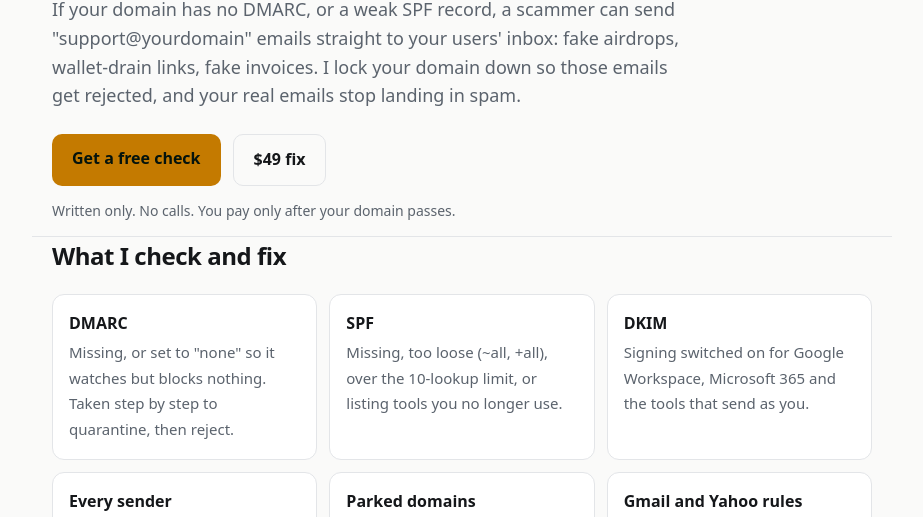
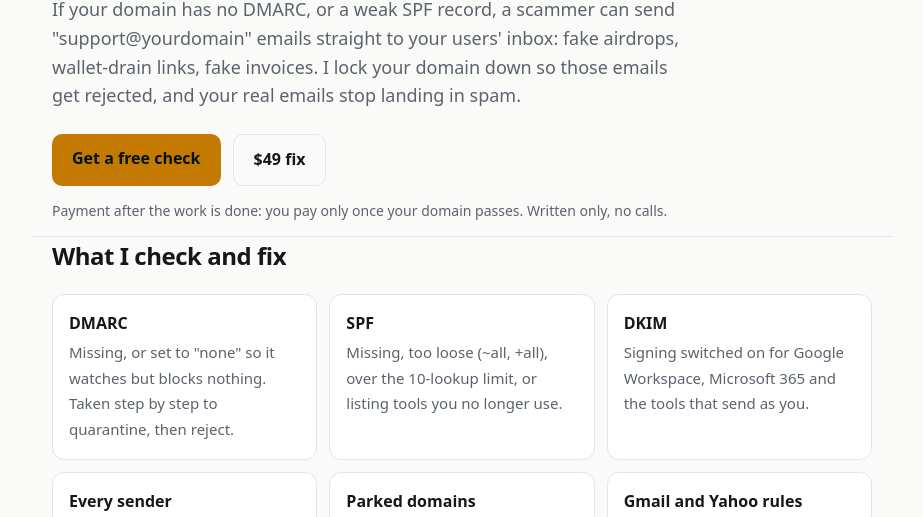
Before and after one commit to pedieth/spoofcheck, a plain HTML site: page index.html in a window 1280 px wide. Shown: the part 235-752 px from the top of the page, without its empty margins (178-1101 px from the left). Drawn offline with Linux system fonts and the light colour scheme.

Commit message:
payment after work is done

```diff
--- a/index.html
+++ b/index.html
@@ -25,7 +25,7 @@
     <a class="btn" href="mailto:pedi.eth.dao@gmail.com?subject=Free%20spoofing%20check">Get a free check</a>
     <a class="btn ghost" href="#pricing">$49 fix</a>
   </div>
-  <p class="note">Written only. No calls. You pay only after your domain passes.</p>
+  <p class="note">Payment after the work is done: you pay only once your domain passes. Written only, no calls.</p>
 </section>
 
 <section class="wrap">
```
